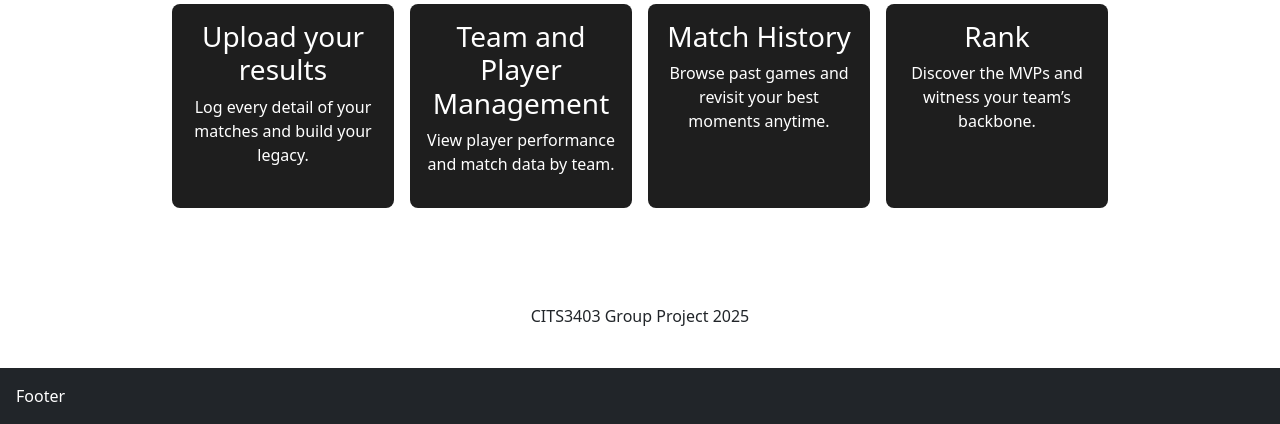
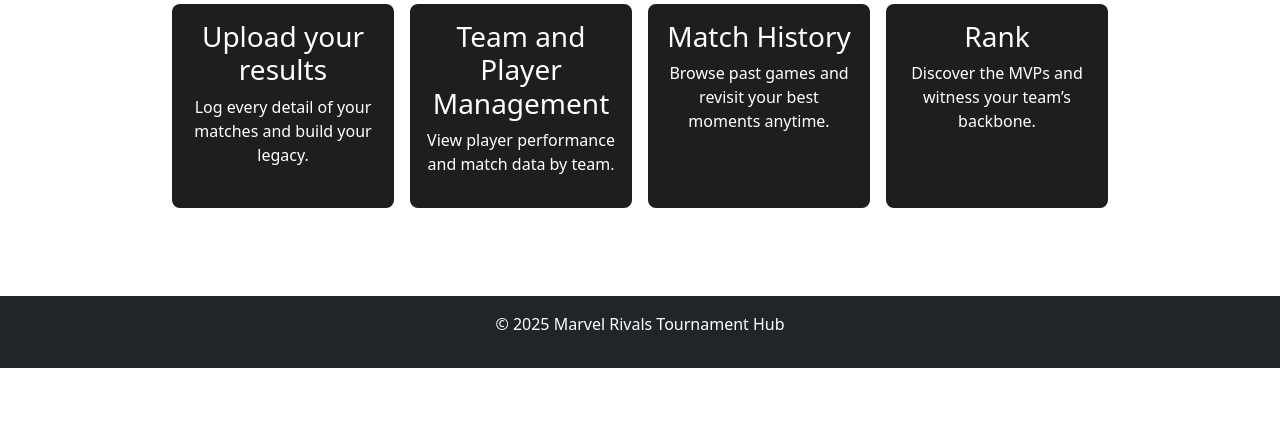
Before and after one commit to 23941335/cits3403, a Flask app: page / in a window 1280 px wide. Shown: the part 591-1015 px from the top of the page. After the commit the page ends 959 px from the top, so only its background shows below. Run offline with Flask 3, Linux system fonts and the light colour scheme.

Commit message:
Added footer in partials

```diff
--- a/app/templates/base.html
+++ b/app/templates/base.html
@@ -35,10 +35,7 @@
    <main class="flex-fill mb-4 mt-4 p-3">
       {% block main %} Main {% endblock %}
    </main>
-
-   <footer class="bg-dark text-white p-3">
-      {% block footer %} Footer {% endblock %}
-   </footer>
+   {% include 'partials/_footer.html' %}
 </body>
 
 </html>
--- a/app/templates/pages/home.html
+++ b/app/templates/pages/home.html
@@ -37,8 +37,4 @@
     </div>
   </div>
 </section>
-
-<footer class="text-center mt-5">
-  CITS3403 Group Project 2025
-</footer>
 {% endblock %}
--- /dev/null
+++ b/app/templates/partials/_footer.html
@@ -0,0 +1,3 @@
+<footer class="bg-dark text-white text-center p-3">
+  <p>&copy; 2025 Marvel Rivals Tournament Hub</p>
+</footer>
```
